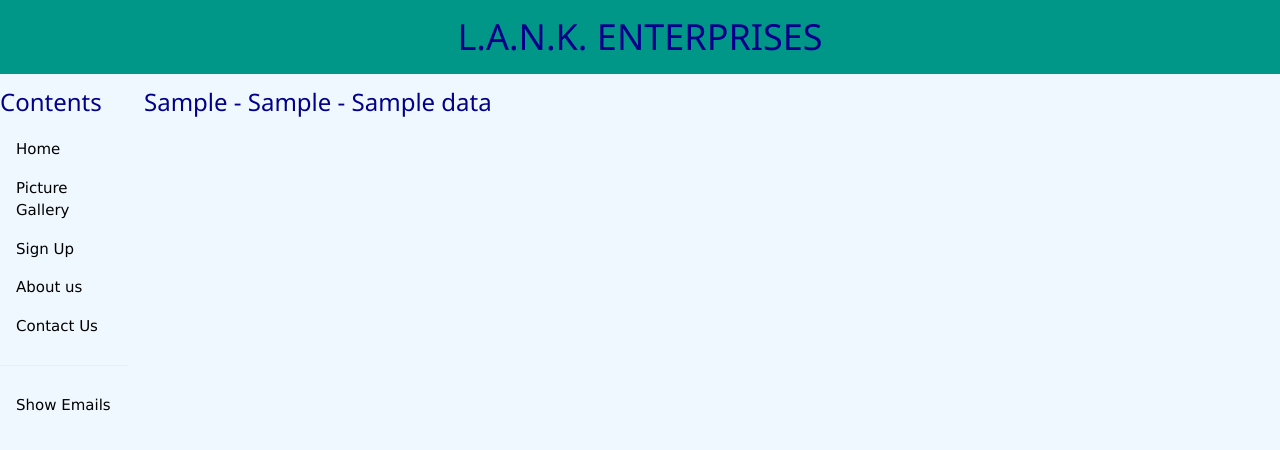
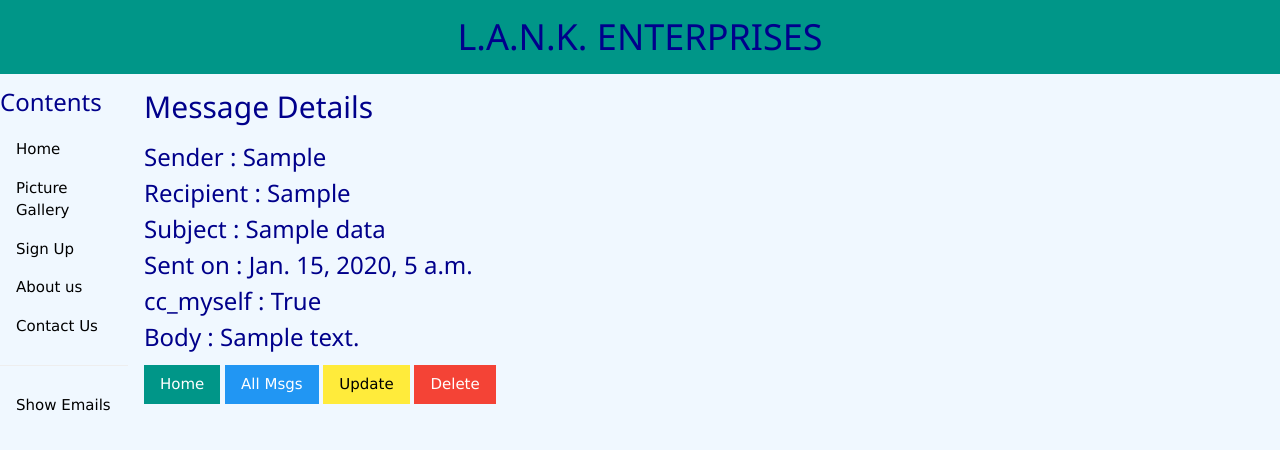
Before and after one commit to LarryMasc/lank, a Django app: page /core/1/ in a window 1280 px wide. Shown: the top 450 px of the page. Run offline with Django 3.2, Linux system fonts and the light colour scheme; tables that the repository leaves empty hold one stand-in row (values such as "Sample post"); parts of the project's set-up code (start-up, migrations or seed data) failed here and were passed over.

Commit message:
Added support for createview, deleteview, updateview classviews

```diff
--- a/django/config/settings.py
+++ b/django/config/settings.py
@@ -113,7 +113,8 @@ AUTH_PASSWORD_VALIDATORS = [
 
 LANGUAGE_CODE = 'en-us'
 
-TIME_ZONE = 'UTC'
+#TIME_ZONE = 'UTC'
+TIME_ZONE = "America/New_York"
 
 USE_I18N = True
 
--- a/django/core/forms.py
+++ b/django/core/forms.py
@@ -20,8 +20,8 @@ class send_msg_form(forms.ModelForm):
                 ]
         def clean_sender(self, *args, **kwargs):
                 sender = self.cleaned_data.get("sender")
-                if not "larry.masc@gmail.com" in sender:
-                        raise forms.ValidationError("Sender can only be larry.masc@gmail.com")
+                # if not "larry.masc@gmail.com" in sender:
+                #         raise forms.ValidationError("Sender can only be larry.masc@gmail.com")
                 return sender
 
 # class send_msg_form(forms.Form):
--- a/django/core/models.py
+++ b/django/core/models.py
@@ -1,5 +1,6 @@
 from django.db import models
 from django.utils.timezone import now
+from django.urls import reverse
 
 # Create your models here.
 class email_data(models.Model):
@@ -22,3 +23,6 @@ class email_data(models.Model):
     cc_myself = models.BooleanField()
     email_tag = models.CharField(max_length=32)
     id = models.BigAutoField(primary_key=True)
+
+    def get_absolute_url(self):
+        return reverse("core:email_detail", kwargs={"id": self.id})
--- a/django/core/templates/core/email_data_detail.html
+++ b/django/core/templates/core/email_data_detail.html
@@ -1,7 +1,39 @@
 {% extends "base.html" %}
 
 {% block content %}
+<h2>Message Details</h2>
+<h3>
+Sender    : {{ object.sender }}<br>
+Recipient : {{ object.recipient }}<br>
+Subject   : {{ object.subject }}<br>
+Sent on   : {{ object.send_time }}<br>
+cc_myself : {{ object.cc_myself }}<br>
+Body      : {{ object.body }}<br>
+</h3>
 
-<h3>{{ object.sender }} - {{ object.recipient }} - {{ object.subject }}</h3>
+<div class="w3-bar-item">
+<a href="/" class="w3-bar-item w3-button w3-teal">Home</a>
+<a href="/core/show_all_email" class="w3-bar-item w3-button w3-blue">All Msgs</a>
+<a href="/core/{{ object.id }}/update" class="w3-bar-item w3-button w3-yellow">Update</a>
+<a href="/core/{{ object.id }}/delete" class="w3-bar-item w3-button w3-red">Delete</a>
+</div>
+<!--
+<a href="/"><img src="/static/core/img/home.svg" height="50" width="50" title="Home"></a>
+<form action="/">
+    <input type="submit" value="Home">
+</form>
+
+<form action="/core/show_all_email">
+    <input type="submit" value="All Msgs">
+</form>
+
+<form action="/core/{{ object.id }}/update">
+    <input type="submit" value="Update">
+</form>
+
+<form action="/core/{{ object.id }}/delete">
+    <input type="submit" value="Delete">
+</form>
+-->
 
 {% endblock %}
--- a/django/core/urls.py
+++ b/django/core/urls.py
@@ -1,8 +1,9 @@
 from django.urls import path
 
 # from . import views
-from .views import core_view, email_detail, home_view, send_email_msg,\
-    send_msg, show_all_email, signup, sign_up, view_sent_email
+from .views import core_view, email_create, email_delete, email_detail,\
+    email_update,home_view, send_email_msg, send_msg, show_all_email,\
+    signup, sign_up,view_sent_email
 
 app_name = 'core'
 
@@ -11,10 +12,13 @@ urlpatterns = [
     path('core/send_msg/', send_msg, name='send_email_msg'),
     path('core/send_email_msg/', send_email_msg.as_view(), name='send_email_msg'),
     path('core/signup/', signup, name='signup'),
+    path('core/view_sent_email/', view_sent_email),
     path('core/sign_up/', sign_up.as_view(), name='sign_up'),
-    path('core/view_sent_email/', view_sent_email),
     path('core/show_all_email/', show_all_email.as_view(), name="show_all_email"),
     # path('core/<int:pk>/', email_detail.as_view(), name="email_detail"),
     path('core/<int:id>/', email_detail.as_view(), name="email_detail"),
+    path('core/<int:id>/update/', email_update.as_view(), name="email_update"),
+    path('core/<int:id>/delete/', email_delete.as_view(), name="email_delete"),
+    path('core/create_email/', email_create.as_view(), name="email_create"),
     path('', home_view.as_view(), name='app_home'),
 ]
--- a/django/core/views.py
+++ b/django/core/views.py
@@ -1,15 +1,24 @@
 from django.shortcuts import render, redirect, get_object_or_404
-from django.core.mail import send_mail
+from django.urls import reverse
 from django.views.generic import (
-    DeleteView, DetailView, FormView, ListView, TemplateView, View
+    CreateView, DeleteView, DetailView, FormView, ListView, TemplateView,
+    UpdateView, View
     )
 from django.contrib.auth.forms import UserCreationForm
 from django.contrib.auth.models import User
-from django.http import HttpResponseRedirect
+
 
 from .forms import send_msg_form
 from .models import email_data
 
+
+# ToDo
+"""
+    - Filter to display all emails by ID ASC
+    - Every item in the ListView should be selectable for
+        - Update
+        - Delete
+"""
 
 # All Class-based-views
 class core_view(TemplateView):
@@ -82,12 +91,14 @@ class show_all_email(ListView):
         }
         return render(request, self.template_name, context)
     """
-    queryset = email_data.objects.all()
+    # queryset = email_data.objects.all()
+    # queryset = email_data.objects.order_by("-id").filter(sender="larry.masc@gmail.com")
+    queryset = email_data.objects.order_by("-id")
 
 
 # Show details of a row
 class email_detail(DetailView):
-    r"""Display details of a row using Classviews
+    r"""Display details of a row using Classviews.
 
     In a detailview, the defaults are as followw
     template_name = <app>/<model>_<view>.html
@@ -105,10 +116,66 @@ class email_detail(DetailView):
         return render(request, self.template_name, context)
     """
     # queryset = email_data.objects.all()
+    template_name = "core/email_data_detail.html"
+    def get_object(self, queryset=None):
+        id_ = self.kwargs.get("id")
+        return get_object_or_404(email_data, id=id_)
+
+
+# Create view
+class email_create(CreateView):
+    r"""Example of CreateView using ClassViews.
+
+    """
+    template_name = "core/email_data_create.html"
+    form_class = send_msg_form
+    queryset = email_data.objects.all()
+    # success_url = "/"
+
+    r"""Display details of the form in the server log."""
+    def form_valid(self, form):
+        print(form.cleaned_data)
+        return super().form_valid(form)
+
+    # def get_success_url(self):
+    #     return "/"
+
+
+# Create view
+class email_update(UpdateView):
+    r"""Example of UpdateView using ClassViews.
+
+    """
+    template_name = "core/email_data_create.html"
+    form_class = send_msg_form
+    # Not needed queryset = email_data.objects.all()
 
     def get_object(self, queryset=None):
         id_ = self.kwargs.get("id")
         return get_object_or_404(email_data, id=id_)
+
+    r"""Display details of the form in the server log."""
+    def form_valid(self, form):
+        print(form.cleaned_data)
+        return super().form_valid(form)
+
+
+# Delete a row
+class email_delete(DeleteView):
+    r"""Delete a row using Classviews."""
+    # queryset = email_data.objects.all()
+    template_name = "core/email_data_delete.html"
+
+    def get_object(self, queryset=None):
+        id_ = self.kwargs.get("id")
+        return get_object_or_404(email_data, id=id_)
+
+    def get_success_url(self):
+        return reverse("core:show_all_email")
+
+
+
+
 
 
 
--- a/django/templates/base.html
+++ b/django/templates/base.html
@@ -40,7 +40,7 @@
         <a href="/" class="w3-bar-item w3-button w3-hover-blue">Picture Gallery</a>
         <a href="/core/sign_up" class="w3-bar-item w3-button w3-hover-blue">Sign Up</a>
         <a href="/" class="w3-bar-item w3-button w3-hover-blue">About us</a>
-        <a href="/core/send_email_msg" class="w3-bar-item w3-button w3-hover-blue">Contact Us</a>
+        <a href="/core/create_email" class="w3-bar-item w3-button w3-hover-blue">Contact Us</a>
         <hr>
         <a href="/core/show_all_email" class="w3-bar-item w3-button w3-hover-blue">Show Emails</a>
     </div>
```
Also changed, not shown: django/core/templates/core/email_data_create.html (added, +9 -0 lines), django/core/templates/core/email_data_delete.html (added, +18 -0 lines), django/core/templates/core/email_data_list.html (+26 -6 lines).
